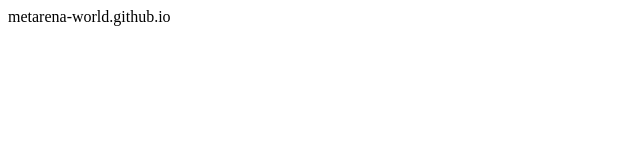
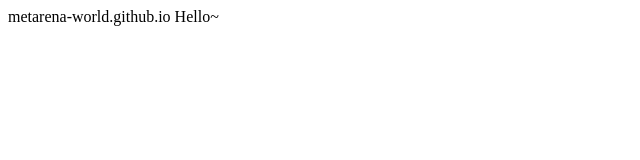
Before and after one commit to metarena-world/metarena-world.github.io, a plain HTML site: page index.html in a window 1280 px wide. Shown: the full height of the page, 0-640 px from the left. Drawn offline with Linux system fonts and the light colour scheme.

Commit message:
Update index.html
테스트

```diff
--- a/index.html
+++ b/index.html
@@ -5,5 +5,6 @@
   </head>
   <body>
     metarena-world.github.io
+    Hello~
   </body>
 </html>
```
